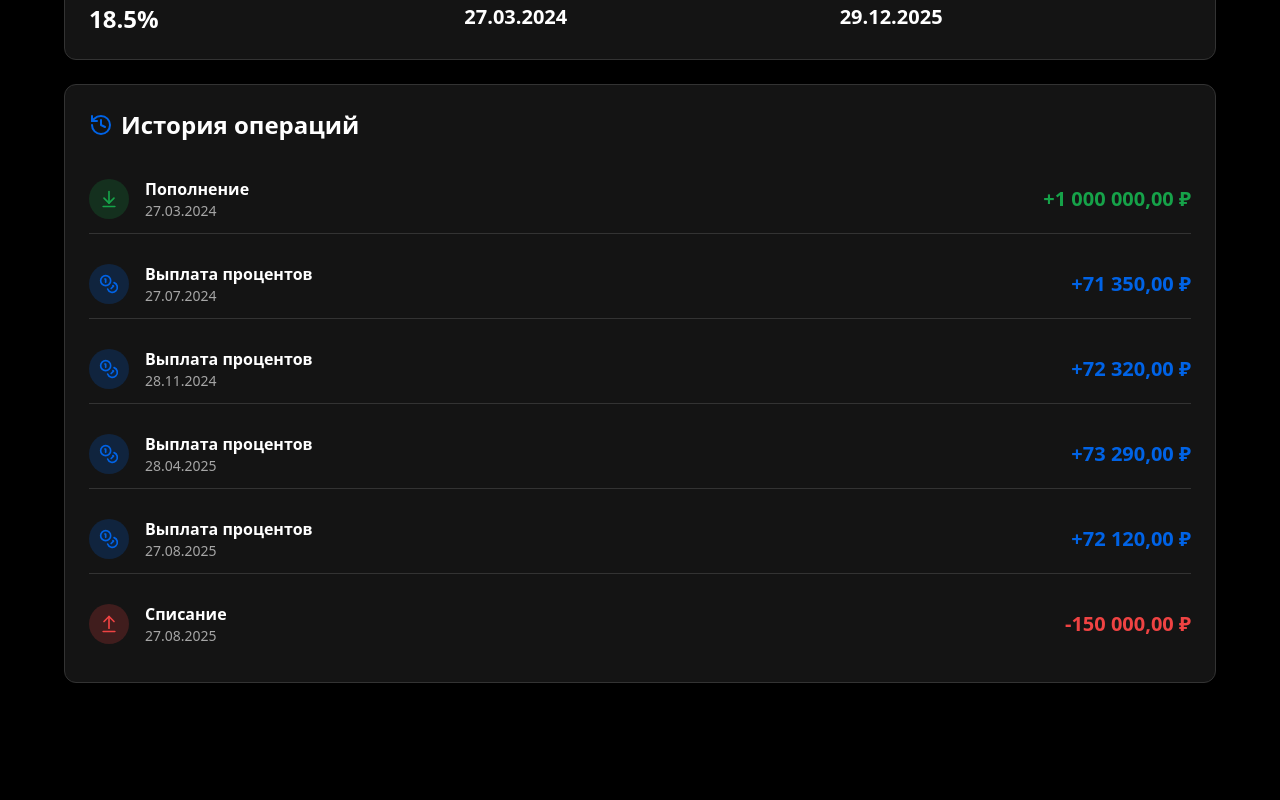
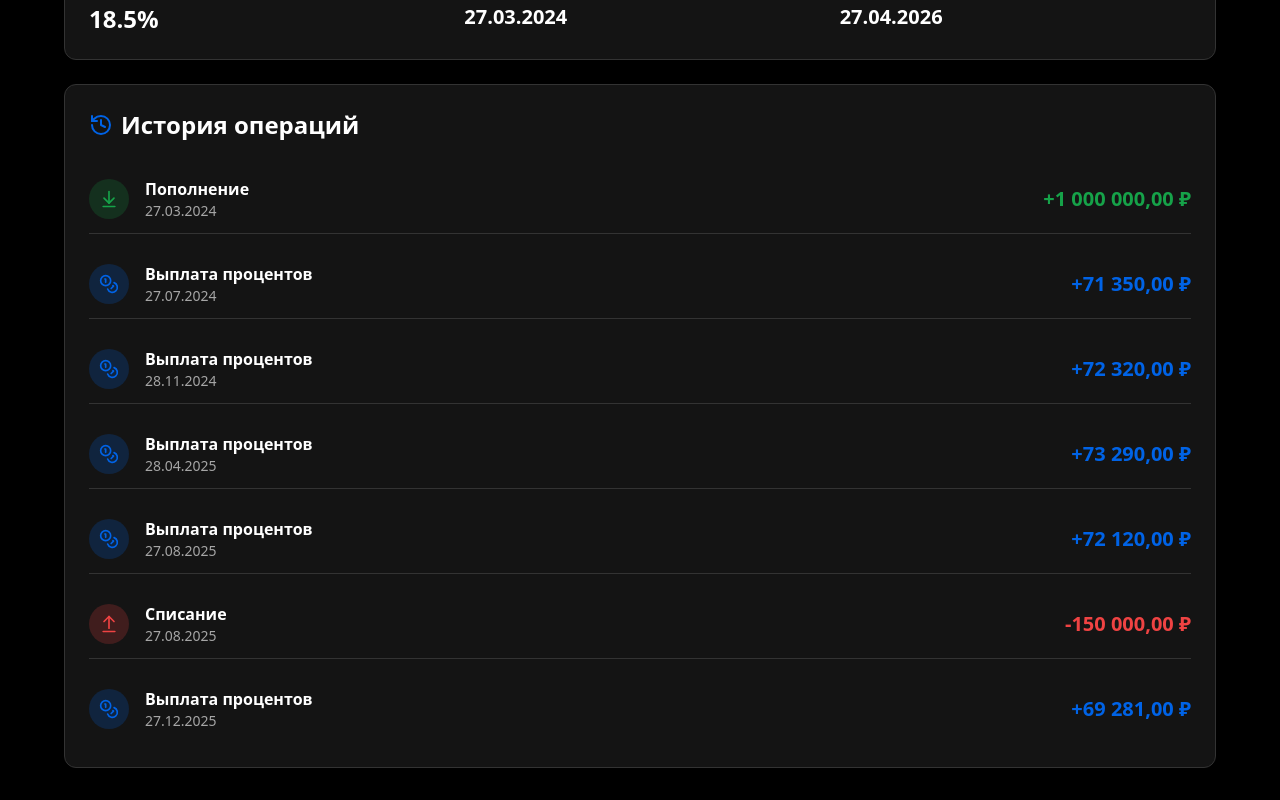
Before and after one commit to pr-poehali-dev/vtb-personal-cabinet, a React (Vite) app: page / in a window 1280 px wide. Shown: the part 456-1256 px from the top of the page. Before the commit the page ends 1171 px from the top, so only its background shows below. Built offline with nearby package versions, Linux system fonts and the light colour scheme.

Commit message:
Обновление параметров вклада

```diff
--- a/src/pages/Index.tsx
+++ b/src/pages/Index.tsx
@@ -7,10 +7,10 @@ export default function Index() {
   const depositData = {
     name: "Сидорова Анастасия Витальевна",
     depositName: "\"В плюсе\"",
-    amount: 1139080,
+    amount: 1208361.15,
     rate: 18.5,
     openDate: "27.03.2024",
-    closeDate: "29.12.2025",
+    closeDate: "27.04.2026",
     withdrawal: {
       date: "27.08.2025",
       amount: 150000
@@ -23,7 +23,8 @@ export default function Index() {
     { date: "28.11.2024", type: "Выплата процентов", amount: 72320 },
     { date: "28.04.2025", type: "Выплата процентов", amount: 73290 },
     { date: "27.08.2025", type: "Выплата процентов", amount: 72120 },
-    { date: "27.08.2025", type: "Списание", amount: -150000 }
+    { date: "27.08.2025", type: "Списание", amount: -150000 },
+    { date: "27.12.2025", type: "Выплата процентов", amount: 69281 }
   ];
 
   const formatAmount = (amount: number) => {
```
